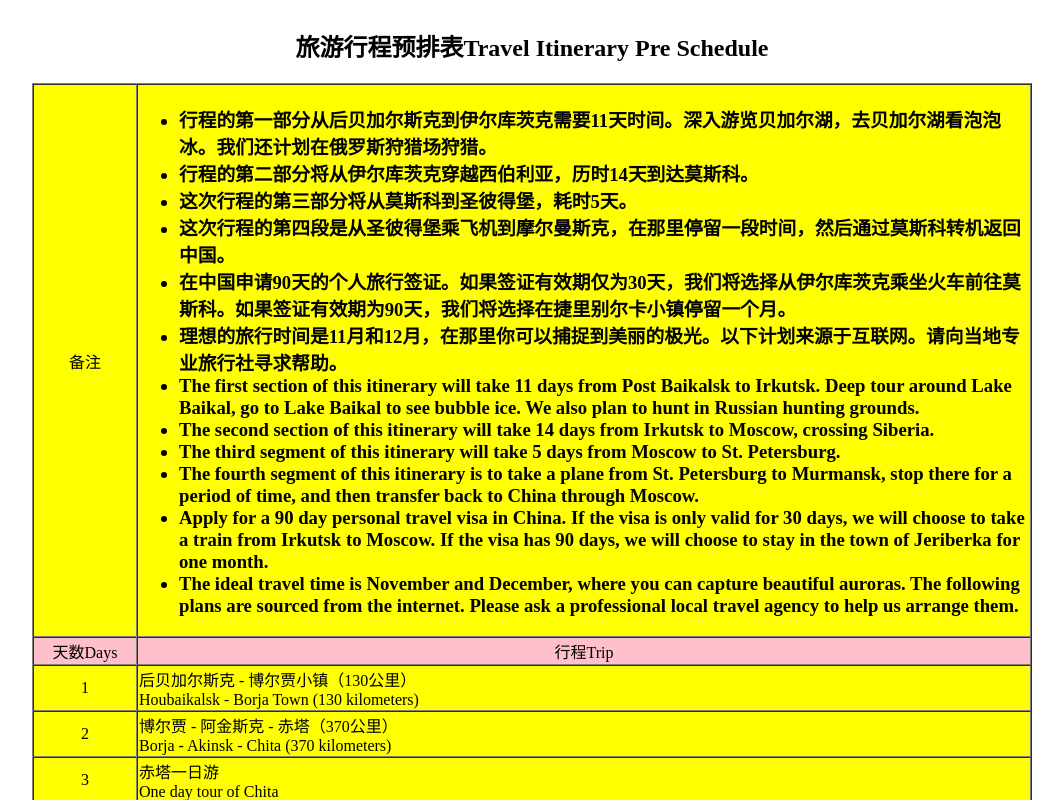
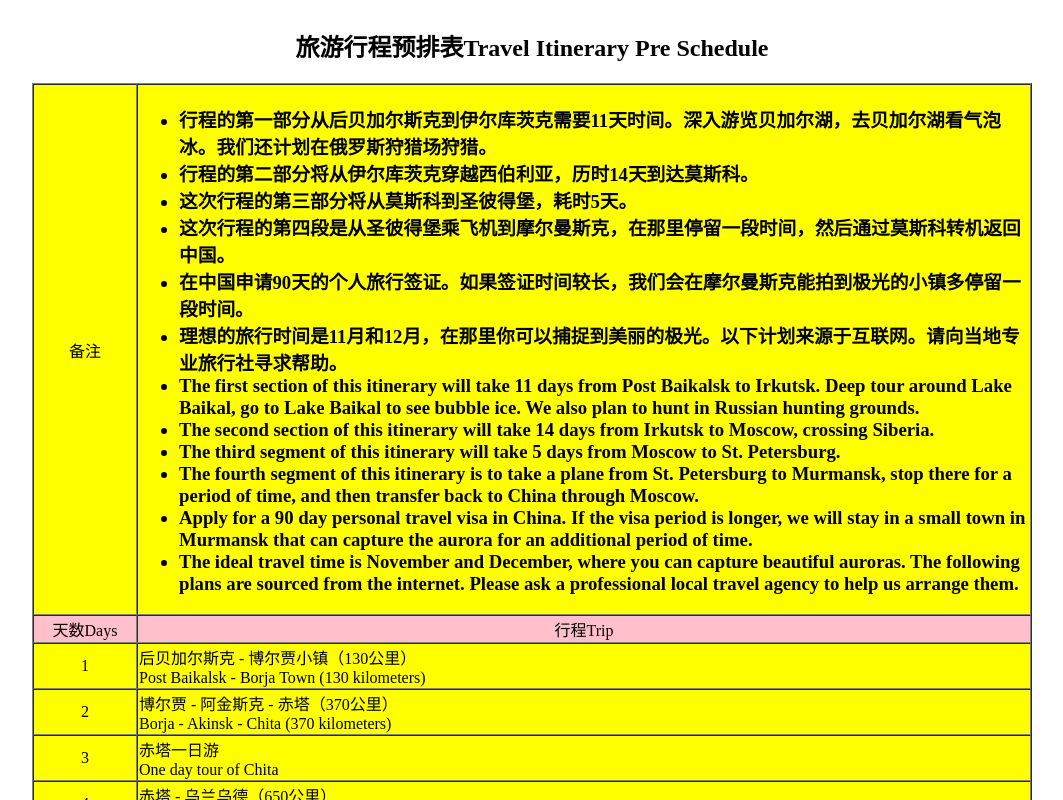
Before and after one commit to qinzuokan0526/RussianTourism, a plain HTML site: page index.html in a window 1280 px wide. Shown: the top 800 px of the page, without its empty margins (108-1171 px from the left). Drawn offline with Linux system fonts and the light colour scheme.

Commit message:
Update index.html

```diff
--- a/index.html
+++ b/index.html
@@ -5,7 +5,7 @@
     <meta charset="UTF-8">
     <meta http-equiv="X-UA-Compatible" content="IE=edge">
     <meta name="viewport" content="width=device-width, initial-scale=1.0">
-    <title>我的行程计划My itinerary plan</title>
+    <title>我的行程计划My Itinerary Plan</title>
 </head>
 <body>
     <table cellspacing="0" width="1000px" height="150px" align="center" border="center" bgcolor="yellow">
@@ -19,7 +19,7 @@
                     <h3>
                         <ul>
                             <li>
-                                行程的第一部分从后贝加尔斯克到伊尔库茨克需要11天时间。深入游览贝加尔湖，去贝加尔湖看泡泡冰。我们还计划在俄罗斯狩猎场狩猎。
+                                行程的第一部分从后贝加尔斯克到伊尔库茨克需要11天时间。深入游览贝加尔湖，去贝加尔湖看气泡冰。我们还计划在俄罗斯狩猎场狩猎。
                             </li>
                             <li>
                                 行程的第二部分将从伊尔库茨克穿越西伯利亚，历时14天到达莫斯科。
@@ -31,7 +31,7 @@
                                 这次行程的第四段是从圣彼得堡乘飞机到摩尔曼斯克，在那里停留一段时间，然后通过莫斯科转机返回中国。
                             </li>
                             <li>
-                                在中国申请90天的个人旅行签证。如果签证有效期仅为30天，我们将选择从伊尔库茨克乘坐火车前往莫斯科。如果签证有效期为90天，我们将选择在捷里别尔卡小镇停留一个月。
+                                在中国申请90天的个人旅行签证。如果签证时间较长，我们会在摩尔曼斯克能拍到极光的小镇多停留一段时间。
                             </li>
                             <li>
                                 理想的旅行时间是11月和12月，在那里你可以捕捉到美丽的极光。以下计划来源于互联网。请向当地专业旅行社寻求帮助。
@@ -49,7 +49,7 @@
                                 The fourth segment of this itinerary is to take a plane from St. Petersburg to Murmansk, stop there for a period of time, and then transfer back to China through Moscow.
                             </li>
                             <li>
-                                Apply for a 90 day personal travel visa in China. If the visa is only valid for 30 days, we will choose to take a train from Irkutsk to Moscow. If the visa has 90 days, we will choose to stay in the town of Jeriberka for one month.
+                               Apply for a 90 day personal travel visa in China. If the visa period is longer, we will stay in a small town in Murmansk that can capture the aurora for an additional period of time.
                             </li>
                             <li>
                                 The ideal travel time is November and December, where you can capture beautiful auroras. The following plans are sourced from the internet. Please ask a professional local travel agency to help us arrange them.
@@ -66,7 +66,7 @@
                 <td align="center">1</td>
                 <td>
                     后贝加尔斯克 - 博尔贾小镇（130公里）
-                    <br>Houbaikalsk - Borja Town (130 kilometers)
+                    <br>Post Baikalsk - Borja Town (130 kilometers)
                 </td>
             </tr>
             <tr>
```
